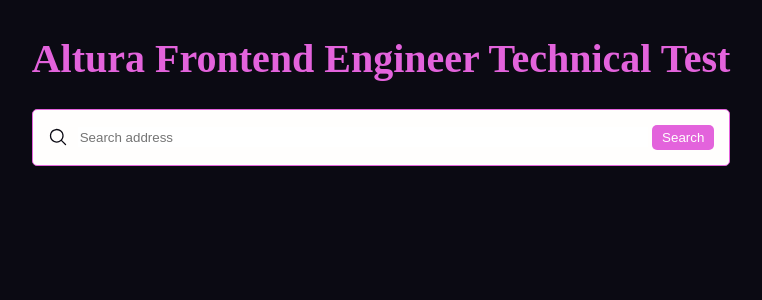
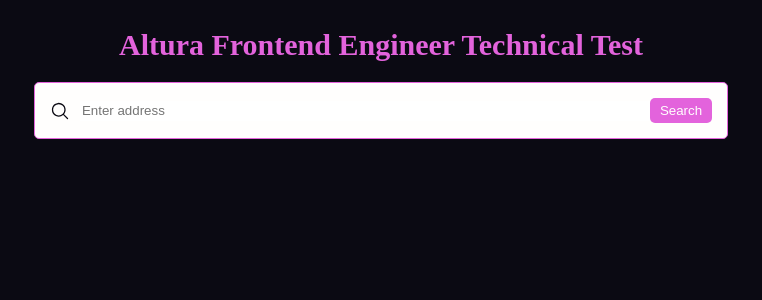
Before and after one commit to Jonwodi/altura_test, a React (Vite) app: page / in a window 1280 px wide. Shown: the top 300 px of the page, without its empty margins (259-1021 px from the left). Built offline with nearby package versions, Linux system fonts and the light colour scheme; no server answers.

Commit message:
Nft data axios get request working

```diff
--- a/package.json
+++ b/package.json
@@ -10,6 +10,7 @@
   },
   "dependencies": {
     "@heroicons/react": "^2.0.16",
+    "axios": "^1.3.4",
     "react": "^18.2.0",
     "react-dom": "^18.2.0",
     "react-router-dom": "^6.8.2"
--- a/src/App.jsx
+++ b/src/App.jsx
@@ -1,8 +1,26 @@
 import "./App.scss";
 import { BrowserRouter, Routes, Route } from "react-router-dom";
 import Home from "./pages/Home";
+import axios from "axios";
 
 function App() {
+  // Wallet address
+  const address = "elanhalpern.eth";
+
+  // Alchemy URL
+  const baseURL = `${import.meta.env.VITE_API_URL}`;
+  const url = `${baseURL}/getNFTs/?owner=${address}`;
+
+  const displayNfts = axios.get(`${url}`, {
+    withCredentials: false,
+  });
+
+  // Make the request and print the formatted response:
+  async function fetchNfts() {
+    console.log((await displayNfts).data);
+  }
+  fetchNfts();
+
   return (
     <BrowserRouter>
       <Routes>
--- a/src/components/pagetitle/PageTitle.scss
+++ b/src/components/page_title/PageTitle.scss
@@ -1,5 +1,5 @@
 // CSS for PageTitle component
-.pagetitle {
+.pageTitle {
   color: #e363dc;
   font-size: 16px;
   text-align: center;
@@ -7,7 +7,7 @@
 
 /* Small devices (portrait tablets and large phones, 600px and up) */
 @media only screen and (min-width: 600px) {
-  .pagetitle {
+  .pageTitle {
     font-size: 30px;
   }
 }
--- /dev/null
+++ b/src/components/search_bar/SearchBar.jsx
@@ -0,0 +1,34 @@
+import React from "react";
+import "./SearchBar.scss";
+import { MagnifyingGlassIcon } from "@heroicons/react/24/solid";
+import { useState } from "react";
+
+export default function SearchBar() {
+  const [address, setAddress] = useState("");
+
+  return (
+    <form className="searchBar">
+      <div className="searchBar__container">
+        <div className="searchBar__search">
+          <MagnifyingGlassIcon className="searchBar__icon" />
+          <input
+            type="search"
+            placeholder="Enter address"
+            className="searchBar__input"
+            value={address}
+            onChange={(e) => {
+              setAddress(e.target.value);
+            }}
+          />
+        </div>
+        <button
+          className="searchBar__button"
+          onClick={() => {
+            getNFTs();
+          }}>
+          Search
+        </button>
+      </div>
+    </form>
+  );
+}
--- a/src/components/searchbar/SearchBar.scss
+++ b/src/components/search_bar/SearchBar.scss
@@ -1,6 +1,6 @@
 // CSS for SearchBar component
 
-.searchbar {
+.searchBar {
   &__container {
     display: flex;
     flex-flow: row wrap;
@@ -49,7 +49,7 @@
 
 /* Small devices (portrait tablets and large phones, 600px and up) */
 @media only screen and (min-width: 600px) {
-  .searchbar {
+  .searchBar {
     &__container {
       padding: 15px;
     }
@@ -62,7 +62,7 @@
 
 /* Medium devices (landscape tablets, 768px and up) */
 @media only screen and (min-width: 768px) {
-  .searchbar {
+  .searchBar {
     &__input {
       min-width: 570px;
     }
--- a/src/components/searchbar/SearchBar.jsx
+++ /dev/null
@@ -1,21 +0,0 @@
-import React from "react";
-import "./SearchBar.scss";
-import { MagnifyingGlassIcon } from "@heroicons/react/24/solid";
-
-export default function SearchBar() {
-  return (
-    <form className="searchbar">
-      <div className="searchbar__container">
-        <div className="searchbar__search">
-          <MagnifyingGlassIcon className="searchbar__icon" />
-          <input
-            type="search"
-            placeholder="Search address"
-            className="searchbar__input"
-          />
-        </div>
-        <button className="searchbar__button">Search</button>
-      </div>
-    </form>
-  );
-}
--- a/src/pages/Home.jsx
+++ b/src/pages/Home.jsx
@@ -1,13 +1,13 @@
 import React from "react";
-import PageTitle from "../components/pagetitle/PageTitle";
-import SearchBar from "../components/searchbar/SearchBar";
+import PageTitle from "../components/page_title/PageTitle";
+import SearchBar from "../components/search_bar/SearchBar";
 
 export default function Home() {
   return (
     <div>
       <PageTitle
         text="Altura Frontend Engineer Technical Test"
-        className="pagetitle"
+        className="pageTitle"
       />
       <SearchBar />
     </div>
```
Also changed, not shown: src/components/page_title/PageTitle.jsx (renamed from src/components/pagetitle/PageTitle.jsx), 2 other files (tests, documents, lock files or other folders).
